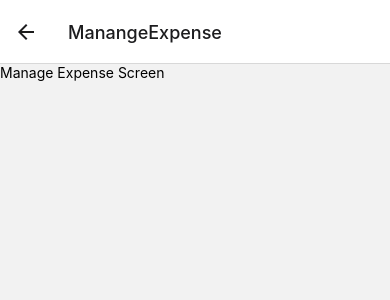
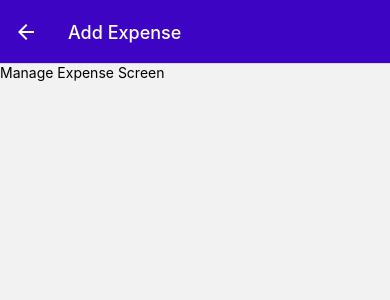
Before and after one commit to Abhi97shek/expense-app, a React Native app: screen /ManangeExpense in a window 390 px wide. Shown: the top 300 px of the page. Built offline with nearby package versions, Linux system fonts and the light colour scheme.

Commit message:
Add Different Modes

```diff
--- a/App.js
+++ b/App.js
@@ -1,5 +1,4 @@
-import { StatusBar } from 'expo-status-bar';
-import { StyleSheet, Text, View } from 'react-native';
+import { StyleSheet} from 'react-native';
 import { createBottomTabNavigator } from '@react-navigation/bottom-tabs';
 import { createNativeStackNavigator } from '@react-navigation/native-stack';
 import { NavigationContainer } from '@react-navigation/native';
@@ -15,7 +14,7 @@ const BottomTabs = createBottomTabNavigator();
 function ExpenseOverview(){
 
   return (
-      <BottomTabs.Navigator screenOptions={{
+      <BottomTabs.Navigator screenOptions={({navigation})=>({
           headerStyle:{
             backgroundColor:GlobalStyles.colors.primary500},
             headerTintColor:'white',
@@ -24,10 +23,10 @@ function ExpenseOverview(){
             tabBarActiveTintColor:GlobalStyles.colors.accent500,
             headerRight:({tintColor})=>{
                 return (
-                    <IconButton icon="add" size={24} color={tintColor}/>
+                    <IconButton icon="add" size={24} color={tintColor} />
                 )
-            }
-      }}>
+            },
+      })}>
           <BottomTabs.Screen name="RecentExpenses" component={RecentExpense}
           options={{
             title:"Recent Expenses",
@@ -54,10 +53,17 @@ export default function App() {
   return (
     <>
       <NavigationContainer>
-          <Stack.Navigator>
+          <Stack.Navigator screenOptions={{
+            headerStyle:{backgroundColor:GlobalStyles.colors.primary500},
+            headerTintColor:'white'
+          }}>
             <Stack.Screen name="ExpensesOverview" component={ExpenseOverview}
             options={{headerShown:false}}/>
-              <Stack.Screen name="ManangeExpense" component={ManageExpense} />
+              <Stack.Screen name="ManangeExpense" component={ManageExpense}  options={{
+                title:"Manage Expense",
+                presentation:'modal'
+              }}
+                />
 
           </Stack.Navigator>
       </NavigationContainer>
--- a/components/ExpenseOutput/ExpenseItem.js
+++ b/components/ExpenseOutput/ExpenseItem.js
@@ -1,12 +1,17 @@
 import { View, Text, Pressable,StyleSheet } from 'react-native'
-import React from 'react'
+import React from 'react';
+import { useNavigation } from '@react-navigation/native';
 import { GlobalStyles } from '../../constants/styles';
 import { getFormattedDate } from '../../util/date';
 
-const ExpenseItem = ({description,amount,date}) => {
+const ExpenseItem = ({id,description,amount,date}) => {
+
+    const navigation = useNavigation();
 
     const expensePressHandler=()=>{
-        console.log("Hello");
+        navigation.navigate('ManangeExpense',{
+            expenseId:id
+        });
     }
 
   return (
--- a/components/UI/IconButton.js
+++ b/components/UI/IconButton.js
@@ -1,10 +1,19 @@
 import { View,Pressable, StyleSheet } from 'react-native'
 import React from 'react'
 import {Ionicons} from "@expo/vector-icons";
+import { useNavigation } from '@react-navigation/native';
+const IconButton = ({icon,size,color,onPress}) => {
 
-const IconButton = ({icon,size,color,onPress}) => {
+    const navigation = useNavigation();
+
+    const addExpenseHandler = ()=>{
+
+        navigation.navigate('ManangeExpense');
+
+    };
+
   return (
-            <Pressable onPress={onPress} style={({pressed})=> pressed && styles.pressed }>
+            <Pressable onPress={addExpenseHandler} style={({pressed})=> pressed && styles.pressed }>
                 <View style={styles.buttonContainer}>
                       <Ionicons name={icon} size={size} color={color} />
                 </View>
--- a/screen/ManageExpense.js
+++ b/screen/ManageExpense.js
@@ -1,7 +1,25 @@
 import { View, Text } from 'react-native'
-import React from 'react'
+import React, { useLayoutEffect } from 'react'
 
-const AllExpense = () => {
+const ManageExpense = ({route,navigation}) => {
+
+  const editedExpenseId = route.params?.expenseId; //Drilling a Object
+
+  const isEditing = !!editedExpenseId; // Convert Value into Boolean
+
+  useLayoutEffect(()=>{
+    navigation.setOptions({
+      title:isEditing? "Edit Expense" : "Add Expense"
+    });
+  },[navigation,isEditing]);
+
+
+  if(isEditing)
+    {
+
+    }
+
+
   return (
     <View>
       <Text>Manage Expense Screen</Text>
@@ -9,4 +27,4 @@ const AllExpense = () => {
   )
 }
 
-export default AllExpense
+export default ManageExpense
```
